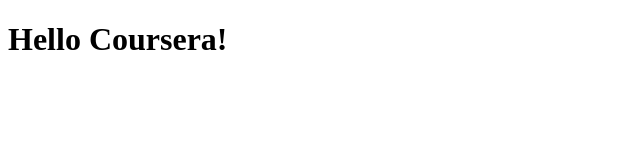
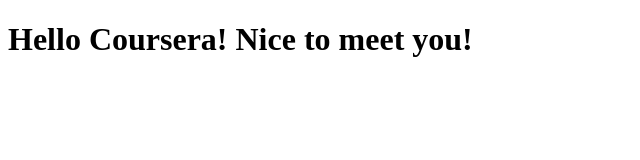
Before and after one commit to MiaMa0914/coursera-test, a plain HTML site: page index.html in a window 1280 px wide. Shown: the whole page, without its empty margins (0-640 px from the left). Drawn offline with Linux system fonts and the light colour scheme.

Commit message:
Add files via upload

```diff
--- a/index.html
+++ b/index.html
@@ -6,6 +6,6 @@
 	<title>Hello Coursera!</title>
 </head>
 <body>
-<h1>Hello Coursera!</h1>
+<h1>Hello Coursera! Nice to meet you!</h1>
 </body>
 </html>
```
